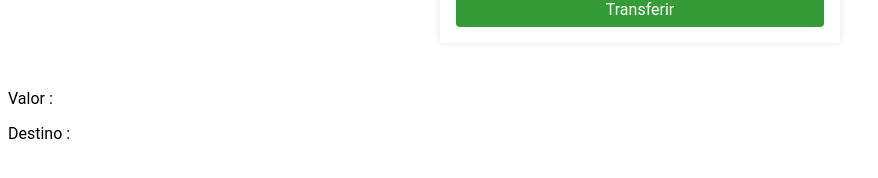
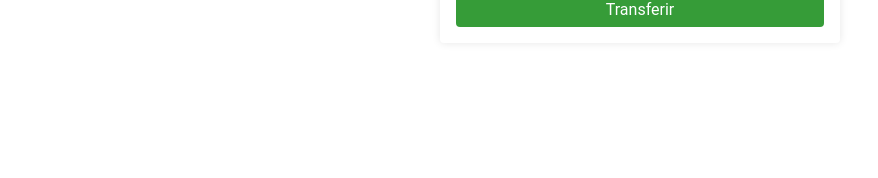
Before and after one commit to KelvenVS/bytebank, an Angular app: page / in a window 1280 px wide. Shown: the part 266-444 px from the top of the page, without its empty margins (0-878 px from the left). Built offline with nearby package versions, Linux system fonts and the light colour scheme.

Commit message:
Construindo Array para extratos

```diff
--- a/src/app/app.component.html
+++ b/src/app/app.component.html
@@ -1,3 +1,3 @@
 <app-new-transfer (whenTransferring)="transferPage($event)"></app-new-transfer>
 
-<app-extract [transferData]="transferData"></app-extract>
+<app-extract [transferDatas]="transferDatas"></app-extract>
--- a/src/app/app.component.ts
+++ b/src/app/app.component.ts
@@ -7,10 +7,10 @@ import { Component } from '@angular/core';
 })
 export class AppComponent {
   title = 'bytebank';
-  transferData: any;
+  transferDatas: any[] = [];
 
   transferPage($event){
     console.log($event);
-    this.transferData = $event;
+    this.transferDatas.push($event);
   }
 }
--- a/src/app/extract/extract.component.html
+++ b/src/app/extract/extract.component.html
@@ -1,2 +1,4 @@
-<p>Valor : {{ transferData?.value }}</p>
-<p>Destino : {{ transferData?.destiny }}</p>
+<div *ngFor="let transfer of transferDatas">
+<p>Valor : {{ transfer?.value }}</p>
+<p>Destino : {{ transfer?.destiny }}</p>
+</div>
--- a/src/app/extract/extract.component.ts
+++ b/src/app/extract/extract.component.ts
@@ -6,7 +6,7 @@ import { Component, Input, NgModule } from '@angular/core';
   styleUrls: ['./extract.component.scss']
 })
 export class ExtractComponent {
-  @Input() transferData : any;
+  @Input() transferDatas: any[];
 
   constructor () {}
 }
```
